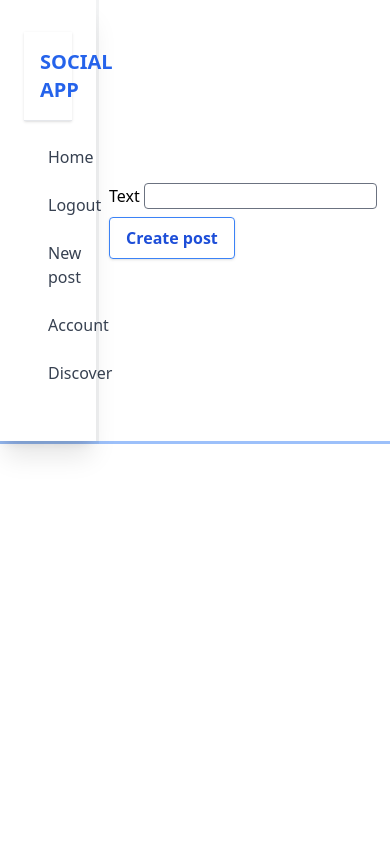
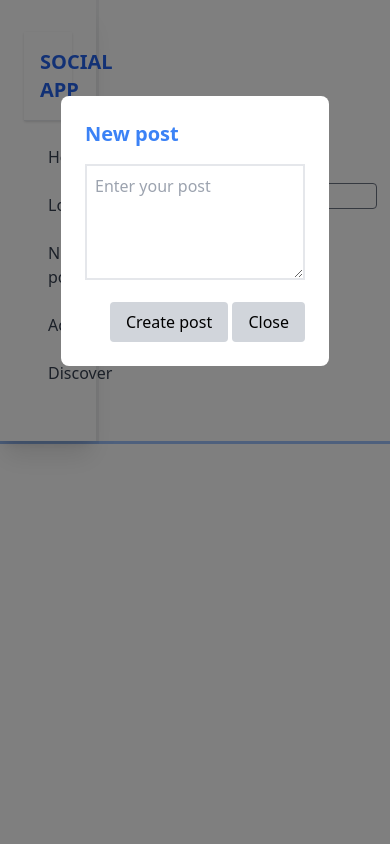
Before and after one commit to ONTI98/Django2, a Django app: page /new in a window 390 px wide. Run offline with Django 5.2, Linux system fonts and the light colour scheme; the visitor is signed in with stand-in values (Sample User, id 1); some libraries are stand-ins or nearby versions.

```diff
--- a/myapp/templates/base.html
+++ b/myapp/templates/base.html
@@ -41,7 +41,7 @@
       </div>
       <nav class="p-4 space-y-2 ">
 
-        <a href="/" class="block  p-2 text-gray-700 hover:bg-blue-100 rounded">Home</a>
+        <a href="/" class="block p-2 text-gray-700 hover:bg-blue-100 rounded">Home</a>
         {% if request.user.is_authenticated %}
         <a href="{% url 'account_logout' %}" class="block p-2 text-gray-700 hover:bg-blue-100 rounded">Logout</a>
          <a href="{% url 'feed:new_post' %}"class="block  p-2 text-gray-700  hover:bg-blue-100 rounded js-modal-toggle ">New post</a>
@@ -64,7 +64,7 @@
        </div>
 {% if request.user.is_authenticated%}
   <!--modal component-->
-  <div class="js-modal hidden " >
+  <div class="js-modal " >
     <!-- Modal Background -->
     <div
       class="fixed inset-0 bg-black bg-opacity-50 flex items-center justify-center z-50"
@@ -77,11 +77,10 @@
     >
       <!-- Modal Box -->
       <div
-        id="modal-box"
-        class="bg-white  rounded-lg shadow-lg w-96 p-6  mb-auto mt-64"
+        id="modal-box hidden"
+        class="bg-white rounded-lg lg:w-96 mb-auto mt-24 p-6 "
         x-transition
       >
-      here
         <h2 class="text-xl font-semibold mb-4 text-blue-500">New post</h2>
         <!--Created a text area for post text-->
         <div class="pb-4 ">
```
